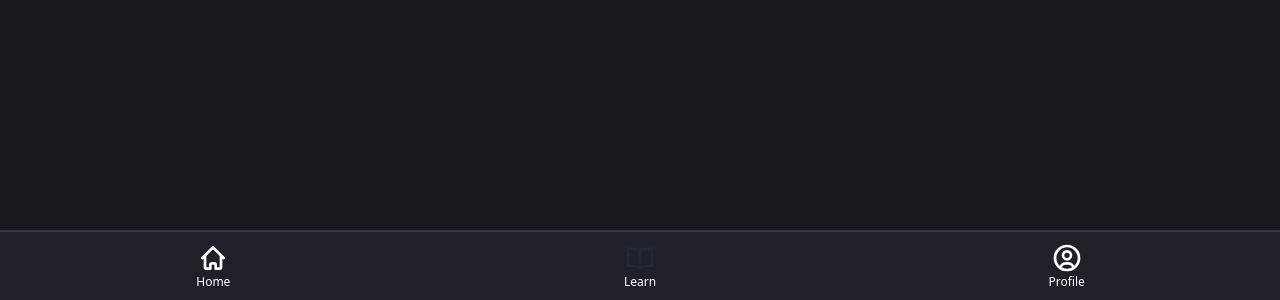
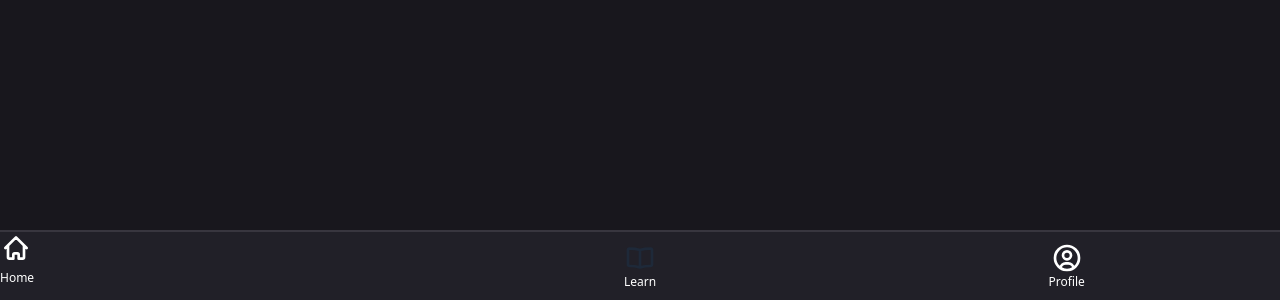
Before and after one commit to OhHiThere101/revision-app-test-2, a Next.js app: page / in a window 1280 px wide. Shown: the part 500-800 px from the top of the page. Built offline with nearby package versions, Linux system fonts and the light colour scheme.

Commit message:
will fix navbar button later

```diff
--- a/src/components/BottomNavbar.tsx
+++ b/src/components/BottomNavbar.tsx
@@ -1,4 +1,4 @@
-
+import Link from "next/link";
 
 const BottomNavbar = () => {
   return (
@@ -7,7 +7,9 @@ const BottomNavbar = () => {
 
         <div className="grid grid-cols-3 h-full">
 
-          <button type="button" className="flex flex-col items-center justify-center">
+          <div className="flex flex-col items-center justify-center">
+
+            <Link href="/home" className="w-full h-full">
 
               <svg className="w-[32px] h-[32px] text-navigation-text" aria-hidden="true" xmlns="http://www.w3.org/2000/svg" width="24" height="24" fill="none" viewBox="0 0 24 24">
                 <path stroke="currentColor" strokeLinecap="round" strokeLinejoin="round" strokeWidth="2" d="m4 12 8-8 8 8M6 10.5V19a1 1 0 0 0 1 1h3v-3a1 1 0 0 1 1-1h2a1 1 0 0 1 1 1v3h3a1 1 0 0 0 1-1v-8.5"/>
@@ -17,7 +19,9 @@ const BottomNavbar = () => {
                 Home
               </span>
 
-          </button>
+            </Link>
+
+          </div>
 
           <button type="button" className="flex flex-col items-center justify-center">
 
```
Lines whose indentation alone changed are shown as unchanged.
